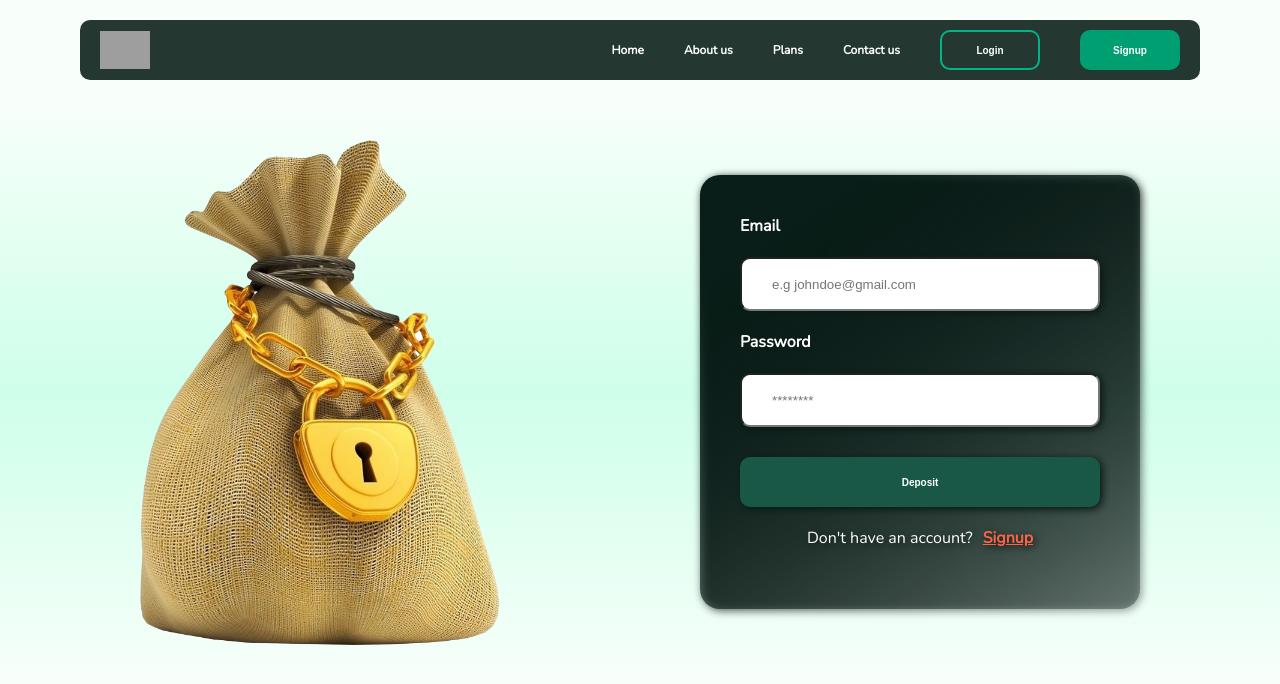
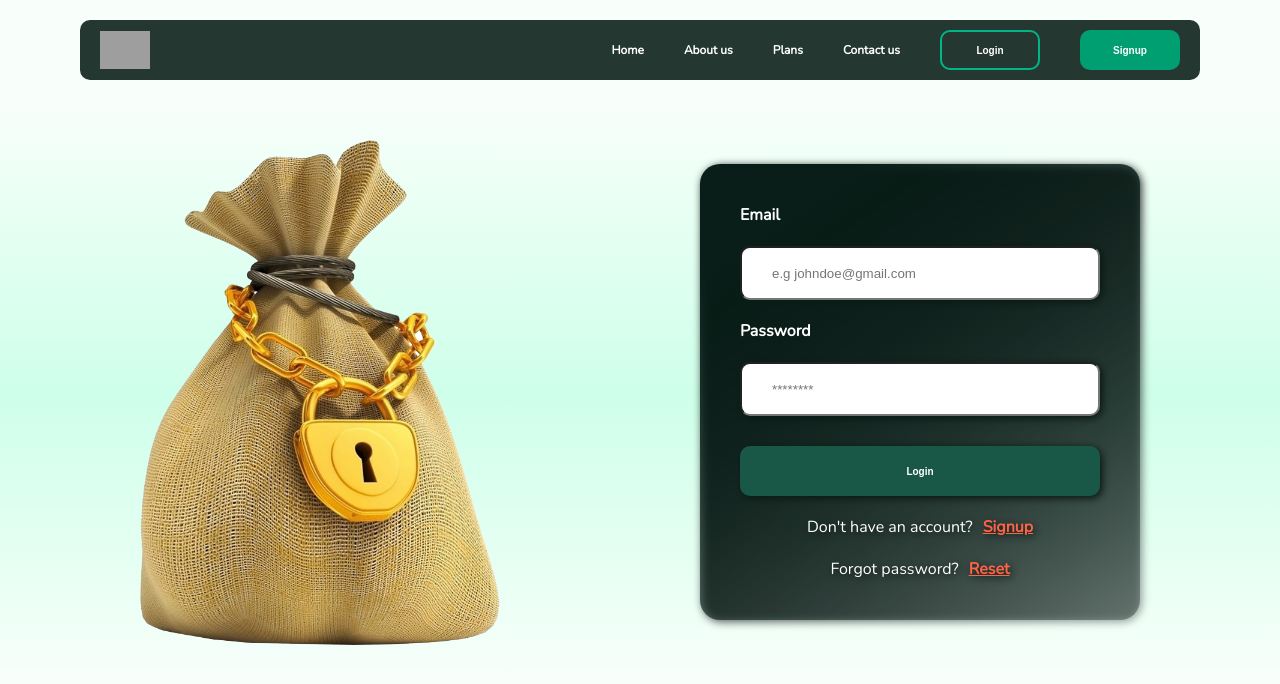
Before and after one commit to IsaacNewtonTingo/money-market-fund-web-app-vue, a Vue app: page /login in a window 1280 px wide. Shown: the top 684 px of the page. Built offline with nearby package versions, Linux system fonts and the light colour scheme; grey boxes are pictures that could not be loaded.

Commit message:
forgot pass link

```diff
--- a/src/router/index.js
+++ b/src/router/index.js
@@ -2,6 +2,7 @@ import { createRouter, createWebHistory } from "vue-router";
 import Landing from "../views/Welcome/Landing.vue";
 import Login from "../views/Welcome/Login.vue";
 import Signup from "../views/Welcome/Signup.vue";
+import ResetPassword from "../views/Welcome/reset-password.vue";
 
 import AboutUs from "../views/Welcome/about.vue";
 import Plans from "../views/Welcome/plans.vue";
@@ -31,6 +32,12 @@ const routes = [
     path: "/signup",
     name: "signup",
     component: Signup,
+  },
+
+  {
+    path: "/reset-password",
+    name: "resetPassword",
+    component: ResetPassword,
   },
 
   {
--- a/src/views/Welcome/Login.vue
+++ b/src/views/Welcome/Login.vue
@@ -41,12 +41,17 @@
           src="../../assets/loading.gif"
           alt=""
         />
-        <div v-else>Deposit</div>
+        <div v-else>Login</div>
       </button>
 
       <div class="dontHaveAccount">
         <p>Don't have an account?</p>
         <router-link :to="{ name: 'signup' }">Signup</router-link>
+      </div>
+
+      <div class="forgot">
+        <p>Forgot password?</p>
+        <router-link :to="{ name: 'resetPassword' }">Reset</router-link>
       </div>
     </form>
   </div>
@@ -168,6 +173,13 @@ button {
   justify-content: center;
   margin: 20px;
 }
+.forgot {
+  display: flex;
+  flex-direction: row;
+  align-items: center;
+  justify-content: center;
+  margin: 0;
+}
 .dontHaveAccount p {
   color: white;
   text-align: center;
@@ -177,4 +189,14 @@ button {
   font-weight: bold;
   margin-left: 10px;
 }
+
+.forgot p {
+  color: white;
+  text-align: center;
+}
+.forgot a {
+  color: tomato;
+  font-weight: bold;
+  margin-left: 10px;
+}
 </style>
--- /dev/null
+++ b/src/views/Welcome/reset-password.vue
@@ -0,0 +1,16 @@
+<template>
+  <TopNav />
+  <h1>Reset pass</h1>
+</template>
+
+  <script>
+import TopNav from "../../components/TopNav.vue";
+
+export default {
+  name: "ResetPassword",
+  components: { TopNav },
+};
+</script>
+
+  <style>
+</style>
```
